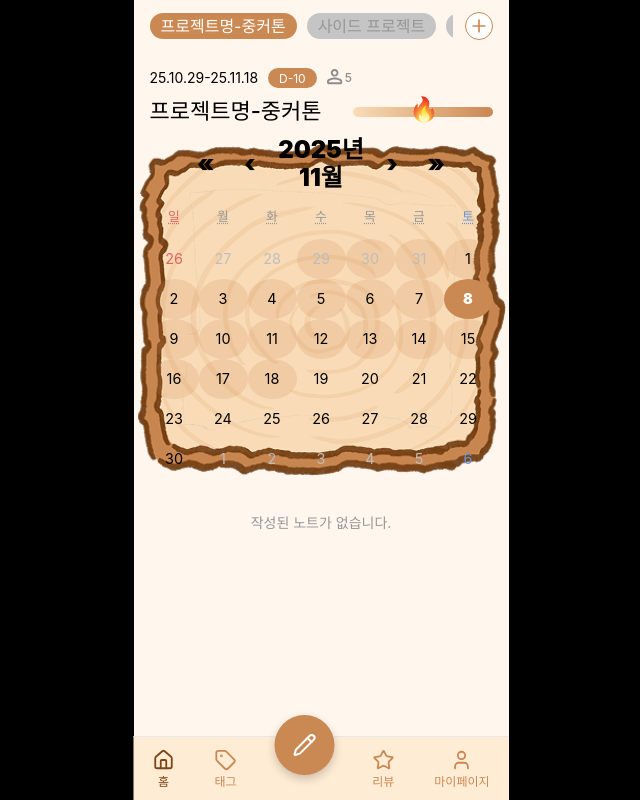
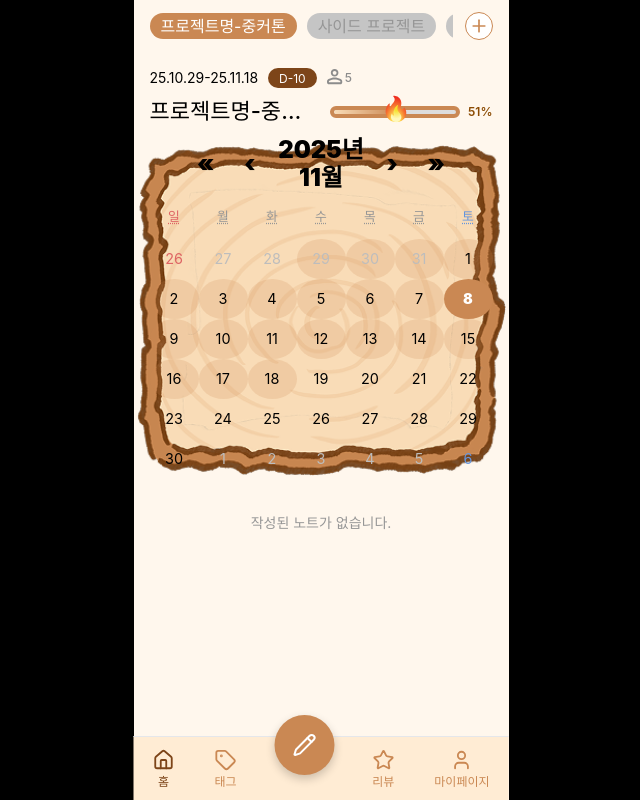
Before and after one commit to LikeLion-13th-Chungkathon/Frontend, a React (Vite) app: page /home in a window 1280 px wide. Shown: the whole page, without its empty margins (319-959 px from the left). Built offline with nearby package versions, Linux system fonts and the light colour scheme; a web font is replaced by a local one.

Commit message:
stlye: ProjectInfo 스타일 수정 완료

```diff
--- a/src/components/domain/Home/ProjectInfo.tsx
+++ b/src/components/domain/Home/ProjectInfo.tsx
@@ -73,11 +73,14 @@ const ProjectInfo = ({ project }: ProjectInfoProps) => {
 
         {/* 진행률 그래프 */}
         <ProgressContainer>
-          <ProgressBar />
+          <ProgressBar>
+            <ProgressFill style={{ width: `${progressPercent}%` }} />
+          </ProgressBar>
           <FlameIconWrapper style={{ left: `${progressPercent}%` }}>
             <img src={FlameIcon} alt="진행률" />
           </FlameIconWrapper>
         </ProgressContainer>
+        <ProgressText>{Math.round(progressPercent)}%</ProgressText>
       </TitleRow>
     </Wrapper>
   );
@@ -114,7 +117,7 @@ const InfoPeriodText = styled.span`
 const InfoRow = styled.div`
   display: flex;
   flex-wrap: wrap; // 혹시 좁아지면 줄바꿈
-  margin-bottom: 8px;
+  margin-bottom: 4px;
 `;
 
 const InfoDDayChip = styled.span`
@@ -127,8 +130,8 @@ const InfoDDayChip = styled.span`
   padding: 5px 11px;
   box-sizing: border-box;
 
-  border-radius: 16px; // ⬅️ 시안보다 둥글게 (유도리)
-  background-color: ${({ theme }) => theme.colors.primary};
+  border-radius: 12px; // ⬅️ 시안보다 둥글게 (유도리)
+  background-color: #7d4519;
   color: white;
 
   font-family: ${({ theme }) => theme.fonts.primary};
@@ -168,7 +171,6 @@ const TitleRow = styled.div`
   display: flex;
   align-items: center;
   justify-content: space-between; // ⬅️ 양쪽으로 분리
-  gap: 16px; // ⬅️ 제목과 바 사이의 최소 간격
   margin-top: 10px;
 `;
 
@@ -177,14 +179,14 @@ const Title = styled.h2`
   font-weight: 500;
   color: ${({ theme }) => theme.colors.text};
   font-family: ${({ theme }) => theme.fonts.primary};
-  margin: 0; // ⬅️ margin은 부모(TitleRow)가 관리
+  margin: 0;
+  flex: 1;
+  min-width: 0;
+  white-space: nowrap;
+  overflow: hidden;
+  text-overflow: ellipsis;
 
-  /* --- ⬇️ ... 처리를 위한 핵심 4줄 --- */
-  flex: 1; /* 1. 남는 공간을 모두 차지 */
-  min-width: 0; /* 2. (중요) flex-item이 줄어들 수 있도록 허용 */
-  white-space: nowrap; /* 3. 줄바꿈 방지 */
-  overflow: hidden; /* 4. 넘치는 내용 숨기기 */
-  text-overflow: ellipsis; /* 5. ... 표시 */
+  margin-right: 16px; // ⬅️ 바(Container)와 간격
 `;
 
 const ProgressContainer = styled.div`
@@ -192,14 +194,32 @@ const ProgressContainer = styled.div`
   display: flex;
   align-items: center;
   height: 28px;
+  flex-shrink: 0;
+  width: 130px;
+`;
 
-  flex-shrink: 0;
-  width: 140px; /* ⬅️ 진행률 바의 '최소/고정' 너비 (디자인에 맞게 조절) */
+const ProgressBar = styled.div`
+  position: absolute;
+  top: 50%;
+  transform: translateY(-50%);
+  border: 4px solid #ca8853;
+  width: 100%; // ⬅️ 부모(ProgressContainer)의 100%
+  height: 12px; // ⬅️ 시안처럼 조금 더 두껍게
+  border-radius: 20px;
+  background: #dddddd; // ⬅️ 남은 부분(우측)의 색상
+  overflow: hidden; // ⬅️ ProgressFill이 삐져나가지 않게
+`;
+
+const ProgressFill = styled.div`
+  height: 100%;
+  background: linear-gradient(90deg, #f9dcb7 0%, #ca8853 100%);
+  border-radius: 20px;
+  transition: width 0.4s ease-out;
 `;
 
 const FlameIconWrapper = styled.div`
   position: absolute;
-  top: 45%; // ⬅️ 세로 중앙 정렬
+  top: 40%; // ⬅️ 세로 중앙 정렬
   transform: translate(-50%, -50%); // ⬅️ 자신의 중앙 기준으로 정렬
 
   transition: left 0.4s ease-out;
@@ -208,28 +228,22 @@ const FlameIconWrapper = styled.div`
   img {
     width: 28px;
     height: 28px;
+    display: block;
   }
 `;
 
-const ProgressBar = styled.div`
-  position: absolute; // ⬅️ 불꽃 뒤에 깔림
-  top: 50%; // ⬅️ 세로 중앙 정렬
-  transform: translateY(-50%);
+const ProgressText = styled.span`
+  flex-shrink: 0; // ⬅️ 찌그러지지 않게
+  z-index: 1;
 
-  width: 100%;
-  height: 10px;
-  border-radius: 10px;
-  background: linear-gradient(
-    90deg,
-    #f9dcb7 0%,
-    #ca8853 100%
-  ); // ⬅️ 요청하신 그라데이션
-  overflow: hidden;
+  margin-left: 8px; // ⬅️ 바(Container)와 간격
+
+  color: #8b4b03;
+  font-family: ${({ theme }) => theme.fonts.primary};
+  font-size: 12px;
+  font-weight: 600;
+
+  /* "100%"가 되어도 깨지지 않게 최소 너비 확보 */
+  min-width: 20px;
+  text-align: left;
 `;
-
-// const ProgressFill = styled.div`
-//   height: 100%;
-//   background: linear-gradient(90deg, #f9dcb7 0%, #ca8853 100%);
-//   border-radius: 10px; // ⬅️ radius 맞춤
-//   transition: width 0.4s ease-out;
-// `;
```
